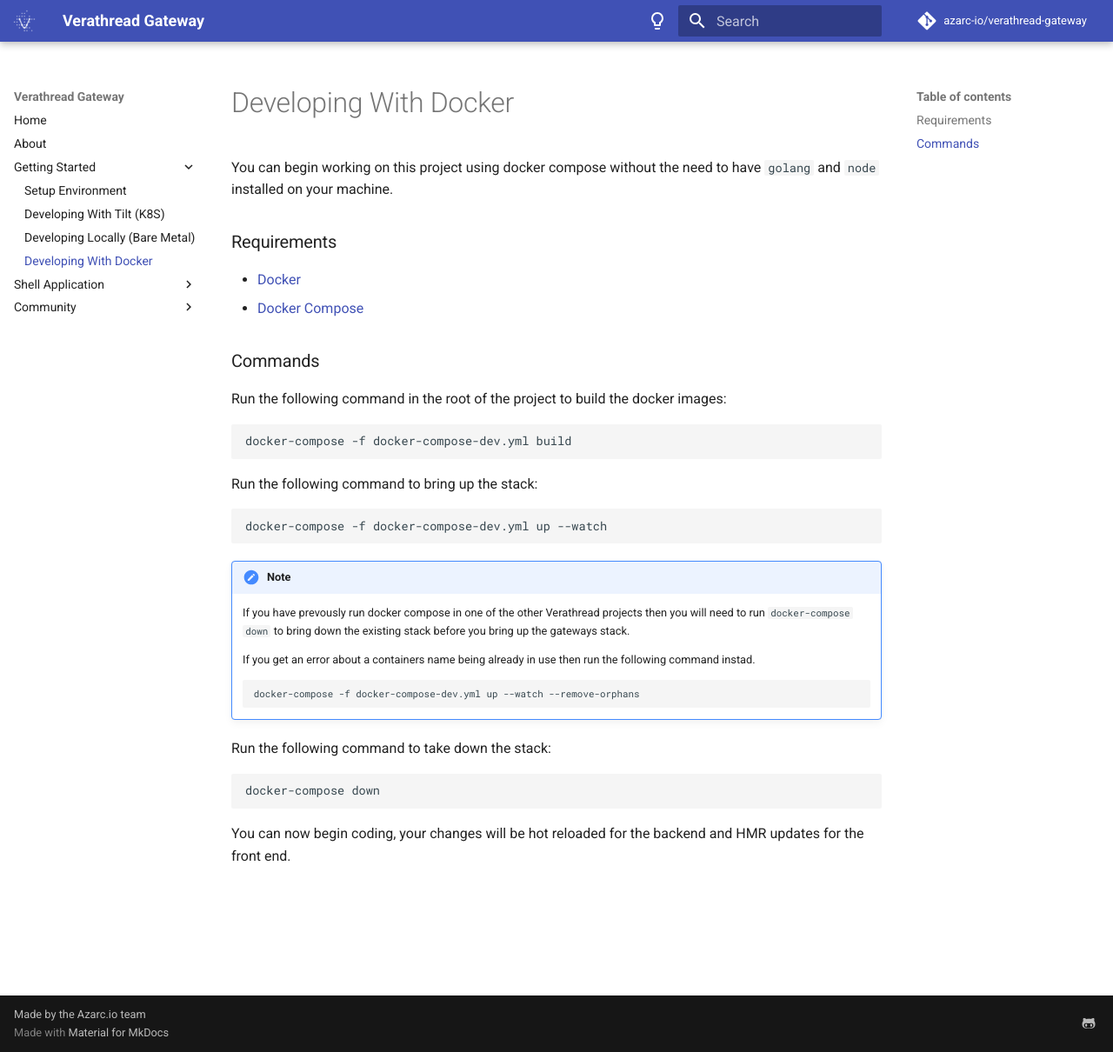
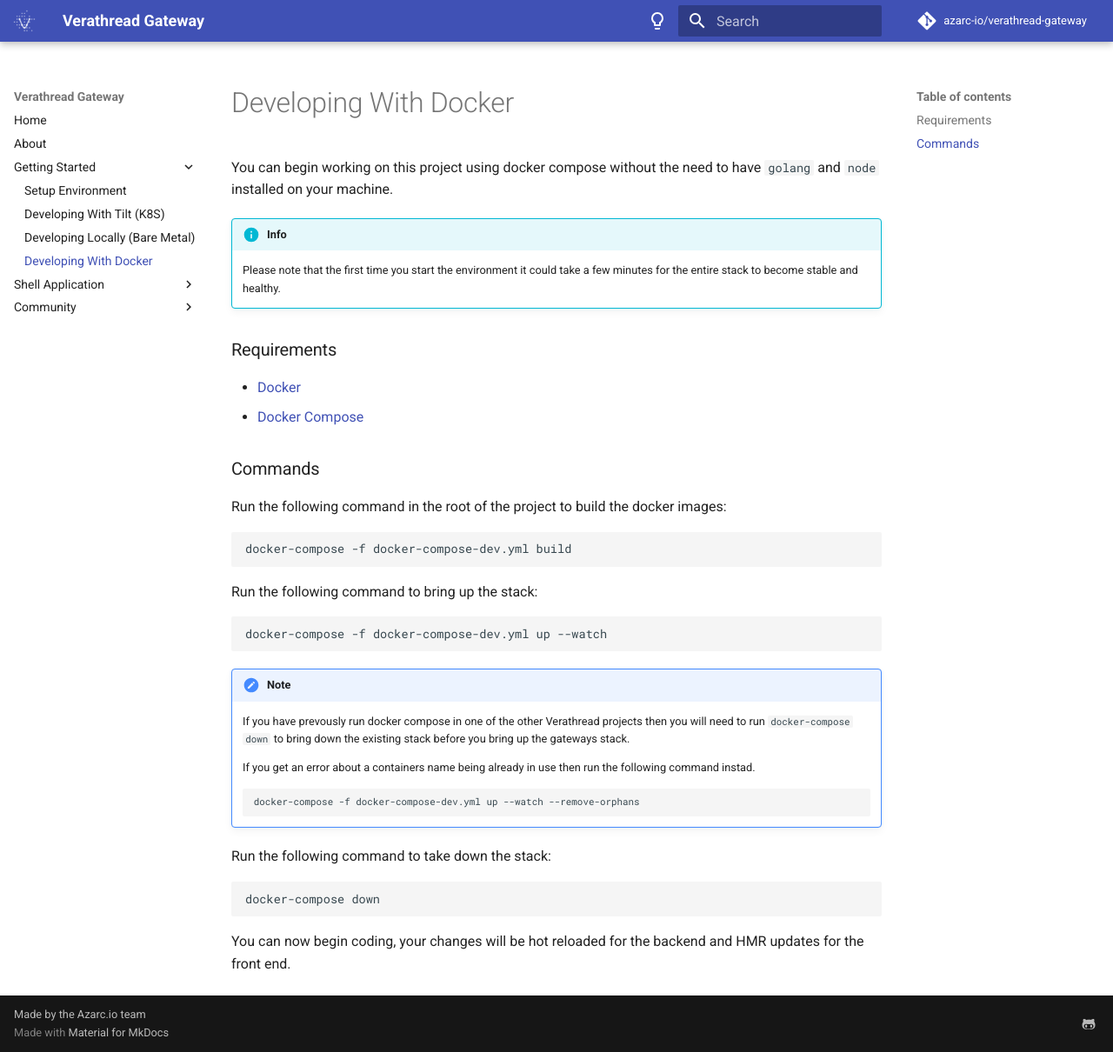
Before and after one commit to azarc-io/verathread-gateway, an MkDocs documentation site: the page built from docs/docs/compose.md, in a window 1280 px wide and 1210 px high. Shown: the whole window at 87% size. Built offline with MkDocs 1.6.1 and Material for MkDocs 9.7.7, drawn with Linux system fonts in a browser that asks for light colours; comment, search, counter and statistics services are not loaded.

Commit message:
RPP-4: Fix env

```diff
--- a/docs/docs/compose.md
+++ b/docs/docs/compose.md
@@ -2,6 +2,11 @@
 
 You can begin working on this project using docker compose without the need to have `golang` and `node` installed on your
 machine.
+
+!!! info
+
+    Please note that the first time you start the environment it could take a few minutes for the entire stack
+    to become stable and healthy.
 
 ### Requirements
 
```
